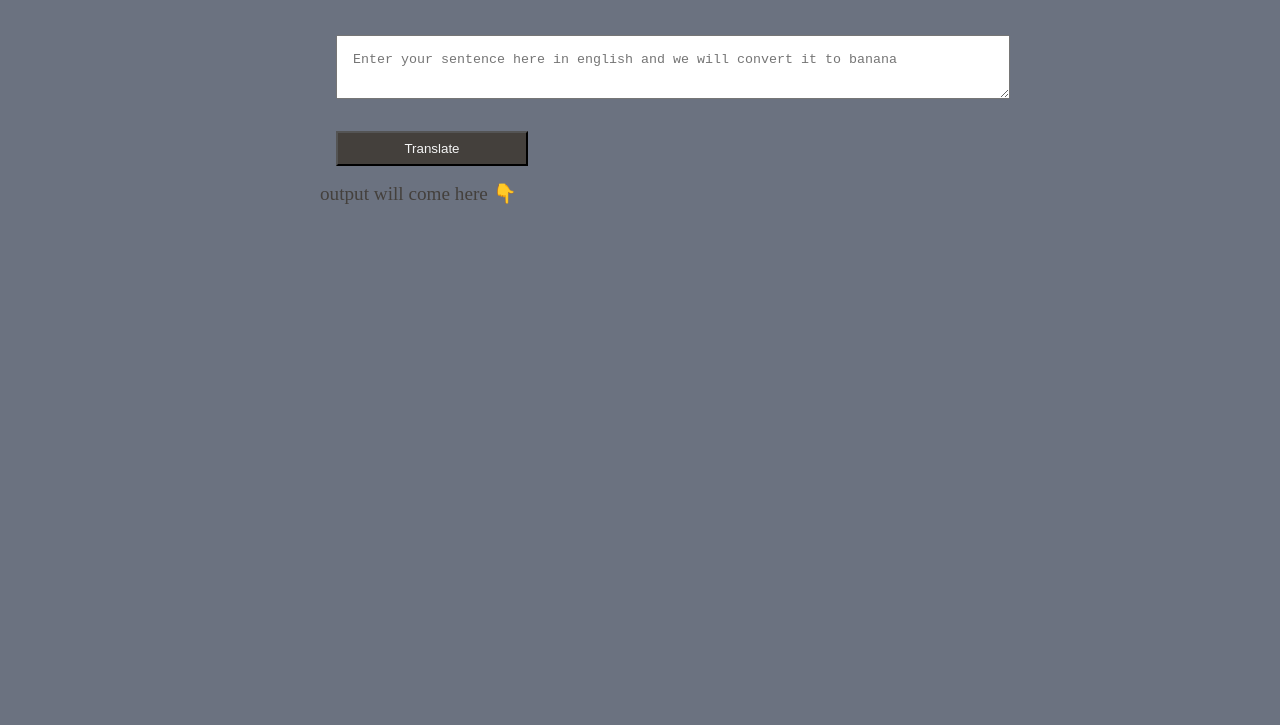
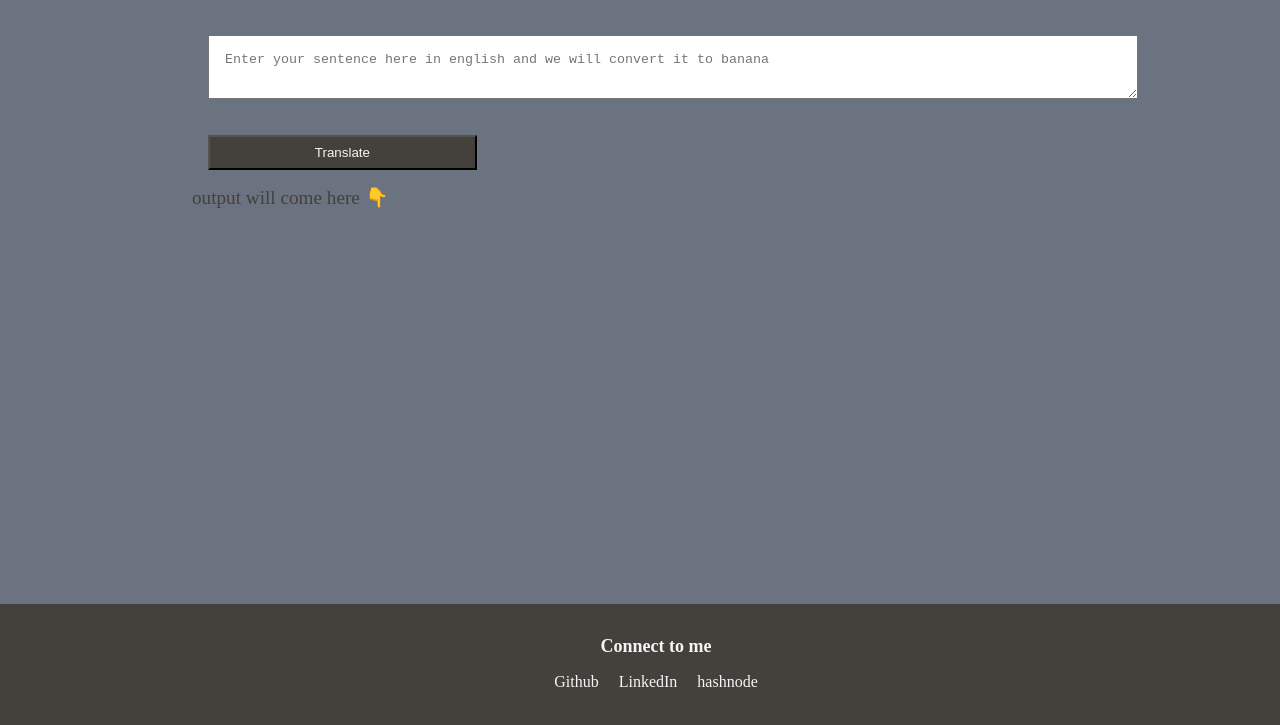
Before and after one commit to MainakHalder/api-call-pirate-speak, a plain HTML site: page index.html in a window 1280 px wide. Shown: the part 61-786 px from the top of the page. Drawn offline with Linux system fonts and the light colour scheme.

Commit message:
added - footer

```diff
--- a/index.html
+++ b/index.html
@@ -9,10 +9,32 @@
 </head>
 <body>
     <h1 class="heading">Pirate speak</h1>
+    <main>
     <textarea id = "txt-input" placeholder = "Enter your sentence here in english and we will convert it to banana"></textarea>
     <button id="btn-translate">Translate</button>
     <div style="font-size: larger;" class="output-heading">output will come here 👇</div>
     <div id = "output"></div>
+    </main>
+    <footer class="footer">
+        <div class="footer-header">Connect to me</div>
+        <ul>
+            <li>
+                <a class="link" href="https://github.com/MainakHalder">
+                Github
+                </a>
+            </li>
+            <li>
+                <a class="link" href="https://www.linkedin.com/in/mainak-halder-a5260716b">
+                LinkedIn
+                </a>
+            </li>
+            <li>
+                <a class="link" href="https://hashnode.com/@Mainak99dev">
+                hashnode
+                </a>
+            </li>
+        </ul>
+    </footer>
     <script src="app.js" type="text/javascript"></script>
 </body>
 </html>
--- a/style.css
+++ b/style.css
@@ -1,9 +1,8 @@
 body{
     display: flex;
     flex-direction: column;
-    margin: auto;
-    width: 50%;
     background-color: #6b7280;
+    margin: 0;
 }
 .heading{
     text-align: center;
@@ -27,3 +26,32 @@ body{
 #output{
     color: whitesmoke;
 }
+.footer{
+    background-color: #44403c;
+    padding: 2rem 1rem;
+    text-align: center;
+    color: whitesmoke;
+    border-top-right-radius: 1rem;
+    width: 100vw;
+    position: fixed;
+    bottom: 0;
+}
+.footer .link{
+    color: whitesmoke;
+    text-decoration: none;
+    padding: 0.5rem;
+}
+.footer .footer-header{
+    font-weight: bold;
+    font-size: large;
+}
+.footer ul{
+    padding-inline-start: 0px;
+}
+.footer ul li{
+    display: inline;
+}
+main{
+    width: 70vw;
+    margin: auto;
+}
```
